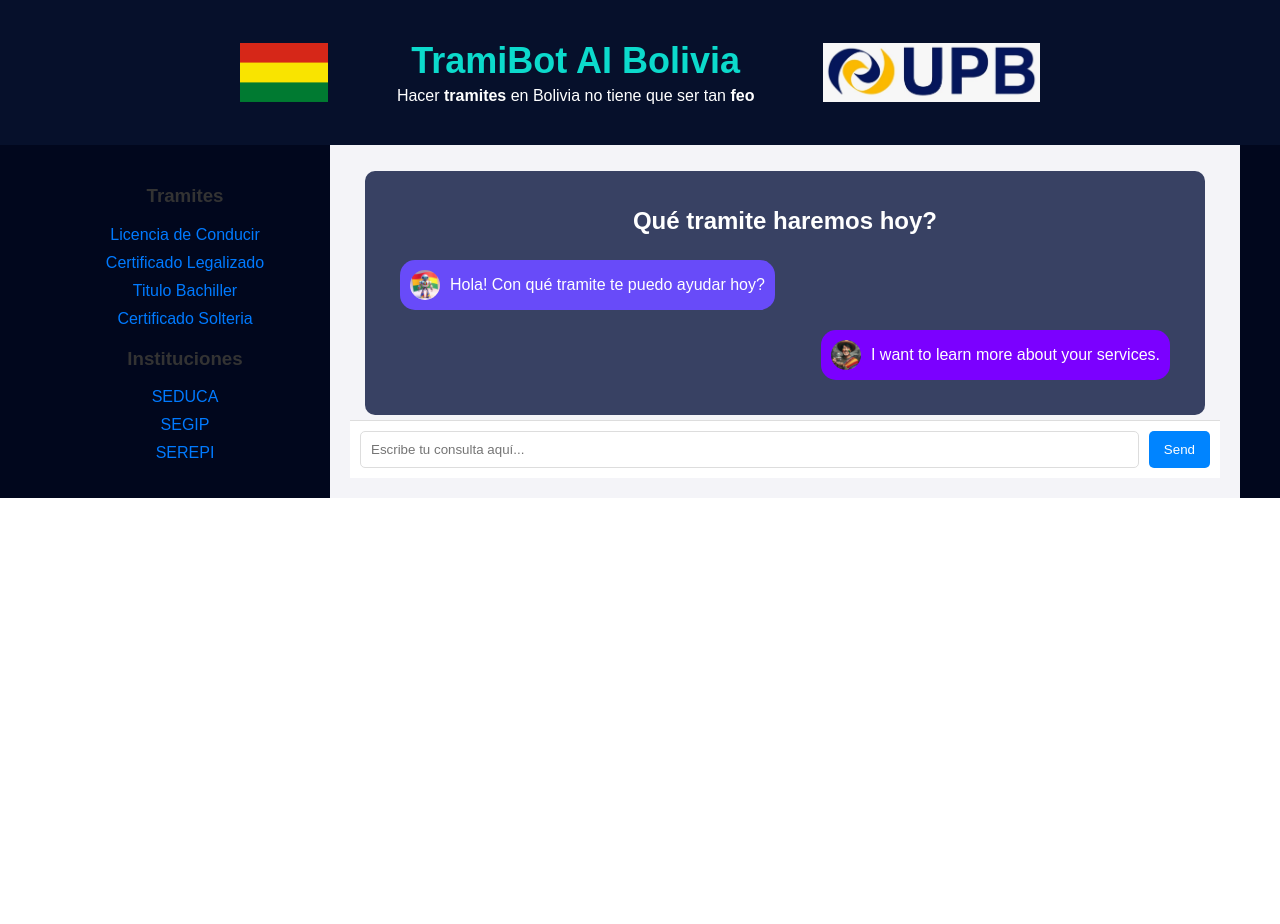
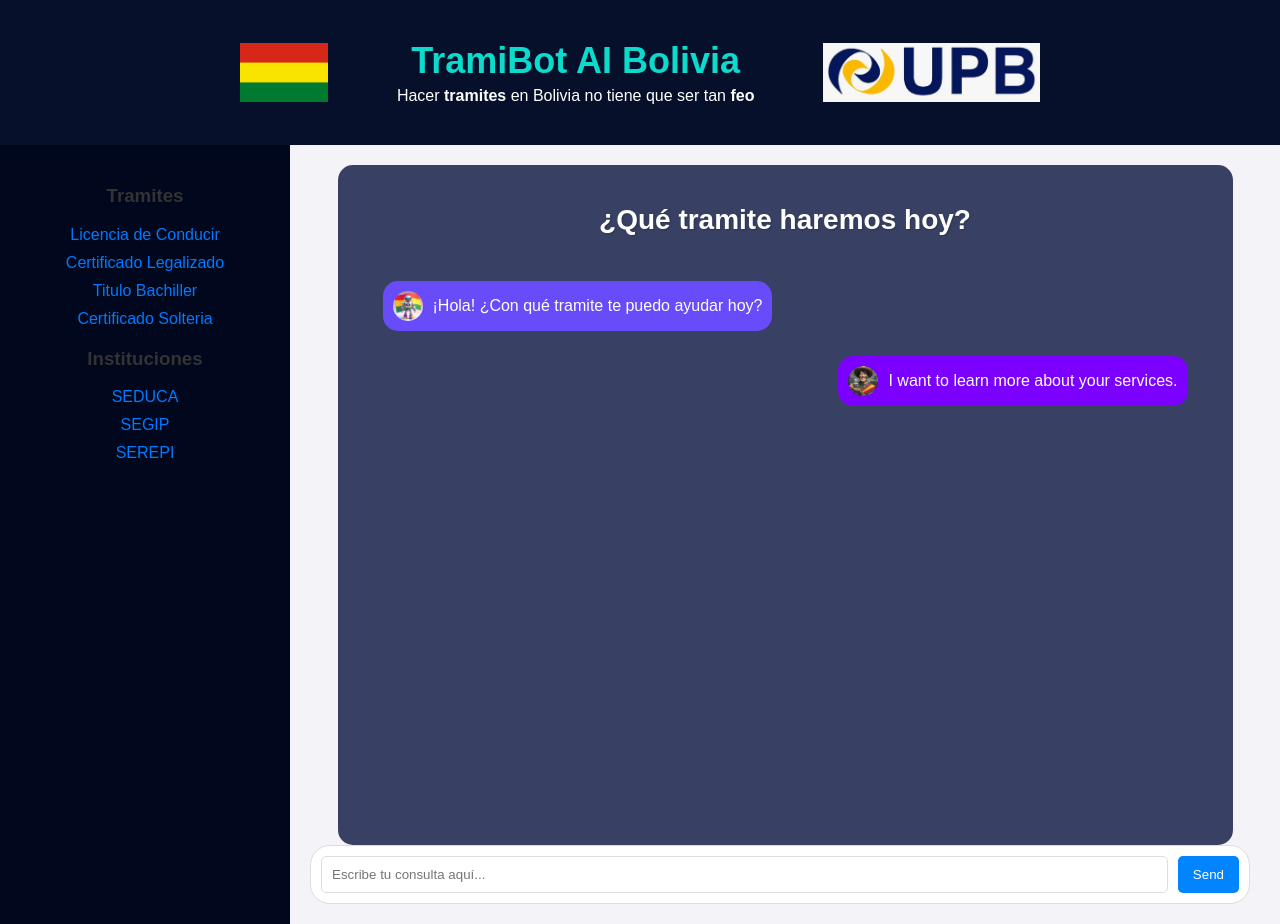
Before and after one commit to mathpro28/Tramites-Bolivia, a React (Create React App) app in the folder Webpage/frontend/: page / in a window 1280 px wide. Before the commit the page ends 800 px from the top, so only its background shows below. Built offline with nearby package versions, Linux system fonts and the light colour scheme.

Commit message:
Fix the UI

```diff
--- a/Webpage/frontend/src/App.css
+++ b/Webpage/frontend/src/App.css
@@ -7,6 +7,6 @@
 
 .app-body {
   display: flex;
-  max-width: 1200px;
+  max-width: none;
   margin: auto;
 }
--- a/Webpage/frontend/src/Components/ChatWindow.js
+++ b/Webpage/frontend/src/Components/ChatWindow.js
@@ -5,7 +5,7 @@ import './ChatWindow.css';
 const ChatWindow = () => {
   // Example state to hold chat messages
   const [messages, setMessages] = useState([
-    { text: 'Hola! Con qué tramite te puedo ayudar hoy?', sender: 'bot' },
+    { text: '¡Hola! ¿Con qué tramite te puedo ayudar hoy?', sender: 'bot' },
     { text: 'I want to learn more about your services.', sender: 'user' }
   ]);
 
--- a/Webpage/frontend/src/Components/MessageInput.css
+++ b/Webpage/frontend/src/Components/MessageInput.css
@@ -1,60 +1,33 @@
-.chat-window {
-    display: flex;
-    flex-direction: column;
-    height: 100%;
-    max-height: 600px;
-    border-radius: 15px;
-    overflow: hidden;
-    background-color: #ffffff;
-    color: #333;
-  }
-
-  .message-list {
-    flex-grow: 1;
-    padding: 20px;
-    overflow-y: auto;
-  }
-
-  .message-bubble {
+.message-input-container {
   display: flex;
   align-items: center;
   padding: 10px;
-    margin-bottom: 10px;
-    border-radius: 15px;
-    max-width: 75%;
+  background-color: #3a3e6e;
+  border-top: 1px solid #ddd;
+  border-radius: 20px; /* Rounded for a friendlier look */
 }
 
-  /* .message-bubble .avatar {
-    width: 35px;
-    height: 35px;
-    margin-right: 10px;
-    border-radius: 50%;
-  } */
-
-  /* .message-input {
-    display: flex;
-    align-items: center;
-    padding: 10px;
-    background-color: #f1f3f4;
-    border-top: 1px solid #ddd;
-  } */
-
-  .message-input input {
+.message-input {
   flex: 1;
   padding: 10px;
-    border-radius: 15px;
-    border: 1px solid #ccc;
+  border-radius: 20px;
+  border: 1px solid #ddd;
   margin-right: 10px;
+  color: #ffffff;
+  background-color: #3a3e6e;
 }
 
-  .message-input button {
-    background: none;
+.send-button {
+  background-color: #4c8bf5;
+  color: white;
+  padding: 10px 20px;
   border: none;
-    padding: 0;
+  border-radius: 20px;
   cursor: pointer;
+  box-shadow: 0px 4px 8px rgba(0, 0, 0, 0.2);
+  transition: background-color 0.3s ease;
 }
 
-  .message-input button img {
-    width: 24px;
-    height: 24px;
+.send-button:hover {
+  background-color: #3a6bc0;
 }
--- a/Webpage/frontend/src/Components/MessageWindow.css
+++ b/Webpage/frontend/src/Components/MessageWindow.css
@@ -1,24 +1,85 @@
+body {
+    background: linear-gradient(to bottom right, #2b2f4c, #1f2238); /* Soft gradient background */
+    color: #ffffff; /* Sets text color to white for readability */
+}
+
 .message-window {
-    width: 100%;
-    max-width: 800px;
+    width: 90%;
+    max-width: none; /* Removes width limit */
+    height: 80vh; /* Expands to occupy more vertical space */
     margin: auto;
     padding: 20px;
     background-color: #384163;
-    border-radius: 10px;
-  }
+    border-radius: 15px;
+}
 
-  .chat-title {
-    text-align: center;
-    font-size: 24px;
+.chat-title {
+    font-size: 28px;
     font-weight: bold;
     color: #ffffff;
-    margin-bottom: 10px;
-  }
+    margin-bottom: 20px;
+    text-shadow: 1px 1px 2px rgba(0, 0, 0, 0.2); /* Adds a subtle shadow */
+    text-align: center;
+}
 
-  .message-container {
+.message-container {
     display: flex;
     flex-direction: column;
-    gap: 10px;
+    gap: 15px; /* Increased gap between messages */
     overflow-y: auto;
+    padding: 20px; /* Adjusted padding for more space */
+}
+
+.message.user {
+    background-color: #4c8bf5;
+    color: white;
+    border-radius: 15px;
     padding: 10px;
-  }
+    box-shadow: 0px 4px 8px rgba(0, 0, 0, 0.2); /* Shadow for depth */
+    max-width: 75%; /* Limits width of message bubble */
+    margin-bottom: 10px;
+}
+
+.message.bot {
+    background-color: #5c5f8b;
+    color: white;
+    border-radius: 15px;
+    padding: 10px;
+    box-shadow: 0px 4px 8px rgba(0, 0, 0, 0.2);
+    max-width: 75%;
+    margin-bottom: 10px;
+}
+
+.message-input-container {
+    display: flex;
+    align-items: center;
+    padding: 10px;
+    border-top: 1px solid #ddd;
+    background-color: #3a3e6e;
+    border-radius: 20px; /* Rounded for a friendly look */
+}
+
+.message-input {
+    flex: 1;
+    padding: 10px;
+    border-radius: 20px;
+    border: 1px solid #ddd;
+    margin-right: 10px;
+    color: #ffffff;
+    background-color: #3a3e6e; /* Matches container background */
+}
+
+.send-button {
+    background-color: #4c8bf5;
+    color: white;
+    padding: 10px 20px;
+    border: none;
+    border-radius: 20px;
+    cursor: pointer;
+    box-shadow: 0px 4px 8px rgba(0, 0, 0, 0.2);
+    transition: background-color 0.3s ease;
+}
+
+.send-button:hover {
+    background-color: #3a6bc0; /* Slightly darker on hover */
+}
--- a/Webpage/frontend/src/Components/MessageWindow.js
+++ b/Webpage/frontend/src/Components/MessageWindow.js
@@ -4,7 +4,7 @@ import './MessageWindow.css';
 
 const MessageWindow = ({ messages }) => (
   <div className="message-window">
-    <h1 className="chat-title">Qué tramite haremos hoy?</h1>
+    <h1 className="chat-title">¿Qué tramite haremos hoy?</h1>
     <div className="message-container">
       {messages.map((msg, index) => (
         <MessageBubble key={index} text={msg.text} sender={msg.sender} />
```
Also changed, not shown: Webpage/frontend/src/Components/Chat.css (indentation only). Lines whose indentation alone changed are shown as unchanged.
